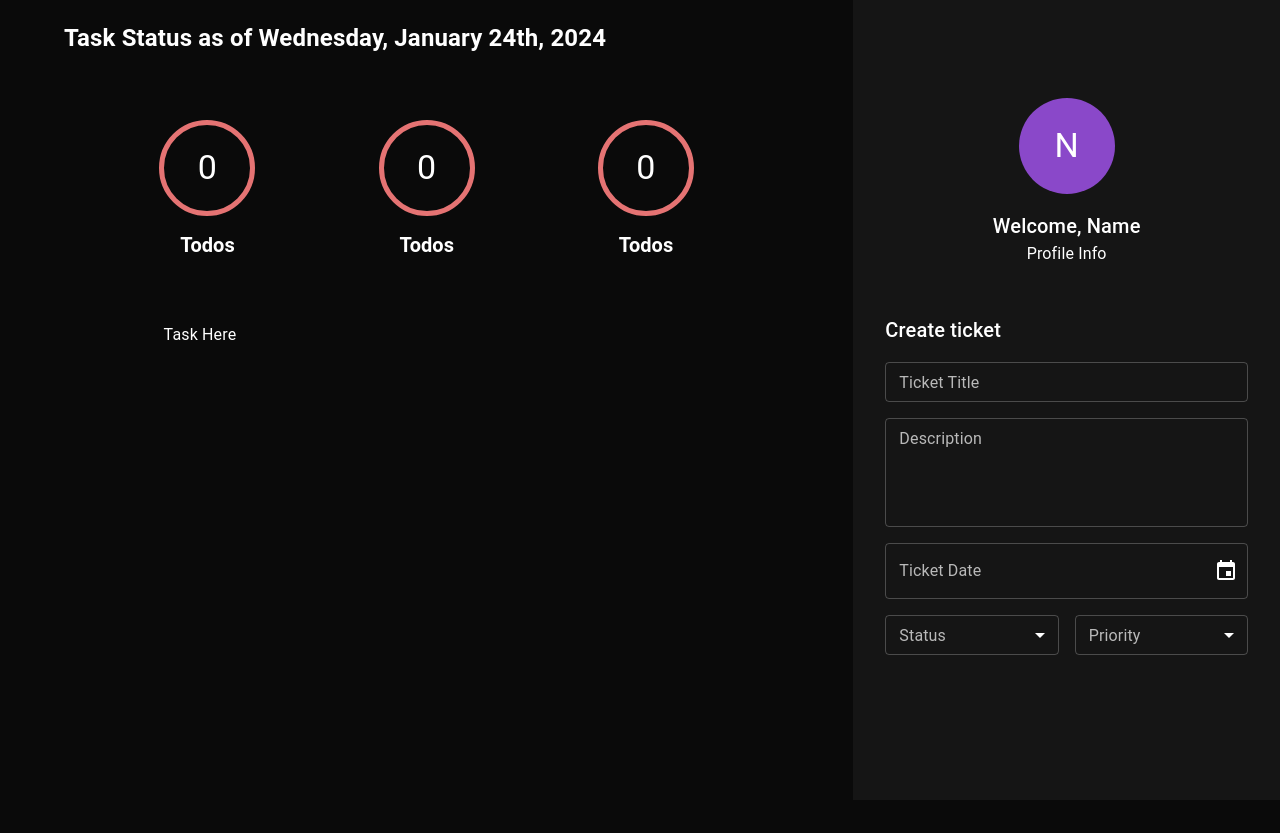
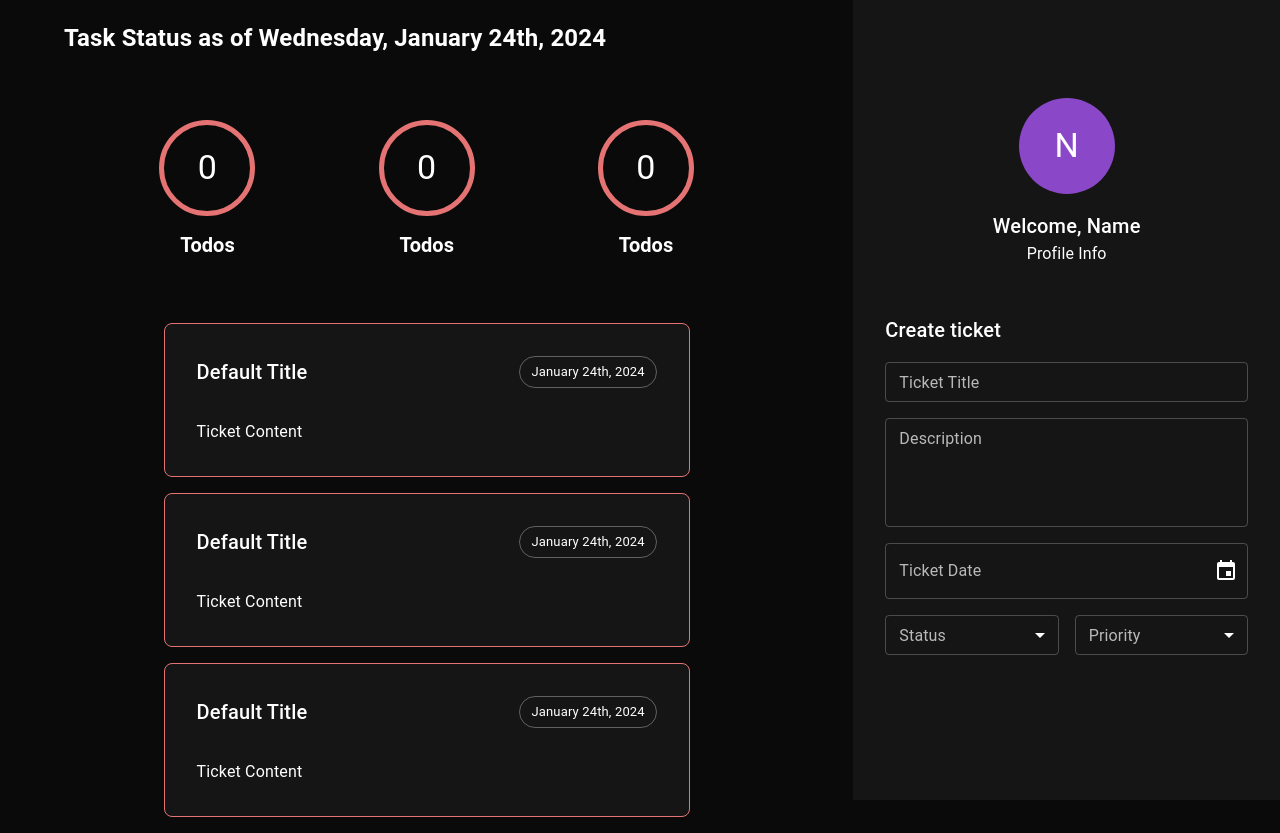
Before and after one commit to lokeam/ts-ticket-mgr, a React (Create React App) app: page / in a window 1280 px wide. Before the commit the page ends 800 px from the top, so only its background shows below. Built offline with nearby package versions, Linux system fonts and the light colour scheme.

Commit message:
feat: add TicketHeader component

```diff
--- /dev/null
+++ b/src/components/ticket/_ticketHeader.tsx
@@ -0,0 +1,38 @@
+import React, { FC, ReactElement } from 'react';
+import { Box, Chip, Typography } from '@mui/material';
+import { TicketDateTitle } from './interfaces/TicketHeader';
+import { format } from 'date-fns';
+import PropTypes from 'prop-types';
+
+export const TicketHeader: FC<TicketDateTitle> = (
+  props
+): ReactElement => {
+  const {
+    title = 'Default Title',
+    date = new Date()
+  } = props;
+
+  return (
+    <Box
+      display="flex"
+      width="100%"
+      justifyContent="space-between"
+      mb={4}
+    >
+      <Box>
+        <Typography variant="h6">{title}</Typography>
+      </Box>
+      <Box>
+        <Chip
+          variant="outlined"
+          label={format(date, 'PPP')}
+        />
+      </Box>
+    </Box>
+  )
+};
+
+TicketHeader.propTypes = {
+  title: PropTypes.string,
+  date: PropTypes.instanceOf(Date)
+};
--- /dev/null
+++ b/src/components/ticket/interfaces/TicketHeader.ts
@@ -0,0 +1,4 @@
+export interface TicketDateTitle {
+  title?: string;
+  date?: Date;
+};
--- /dev/null
+++ b/src/components/ticket/ticket.tsx
@@ -0,0 +1,26 @@
+import React, { FC, ReactElement } from 'react';
+import { Box } from '@mui/material';
+import { TicketHeader } from './_ticketHeader';
+
+export const Ticket: FC = ():ReactElement => {
+  return (
+    <Box
+      display="flex"
+      width="100%"
+      justifyContent="flex-start"
+      flexDirection="column"
+      mb={2}
+      p={4}
+      sx={{
+        width: '100%',
+        backgroundColor: 'background.paper',
+        borderRadius: '8px',
+        border: '1px solid',
+        borderColor: 'error.light'
+      }}
+    >
+      <TicketHeader />
+      Ticket Content
+    </Box>
+  );
+};
--- a/src/components/ticketArea/ticketArea.tsx
+++ b/src/components/ticketArea/ticketArea.tsx
@@ -3,6 +3,7 @@ import { Grid, Box } from '@mui/material';
 import { format } from 'date-fns';
 
 import { TicketCounter } from '../ticketCounter/ticketCounter';
+import { Ticket } from '../ticket/ticket';
 
 
 export const TicketArea: FC = (): ReactElement => {
@@ -39,7 +40,9 @@ export const TicketArea: FC = (): ReactElement => {
             xs={10}
             md={8}
           >
-            <Box>Task Here</Box>
+            <Ticket />
+            <Ticket />
+            <Ticket />
           </Grid>
         </Grid>
     </Grid>
```
